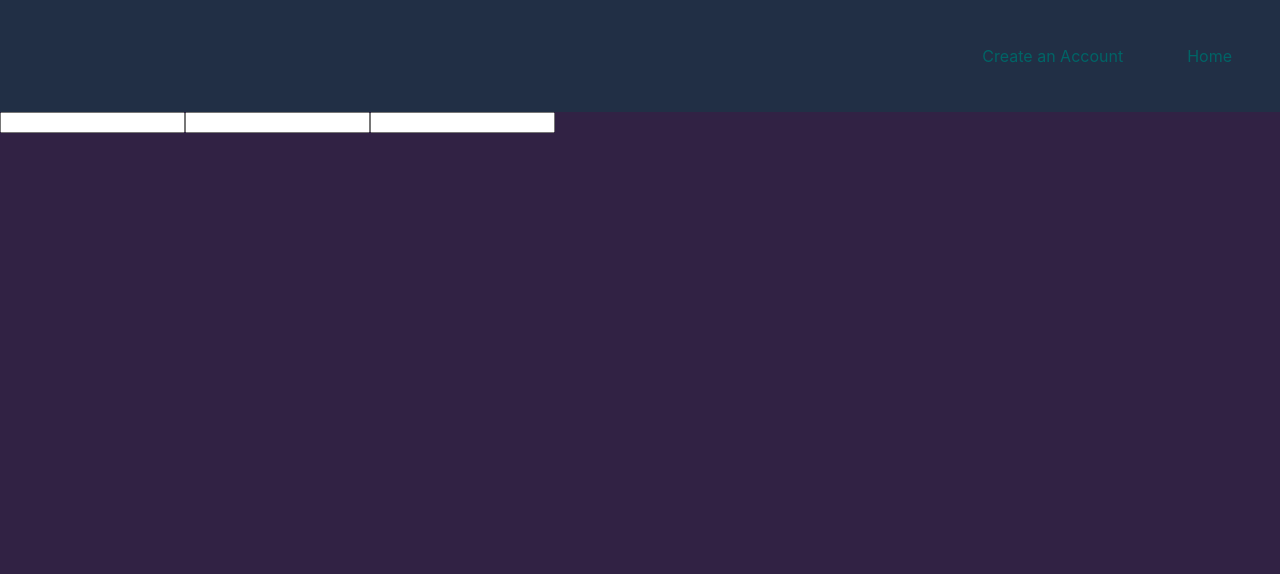
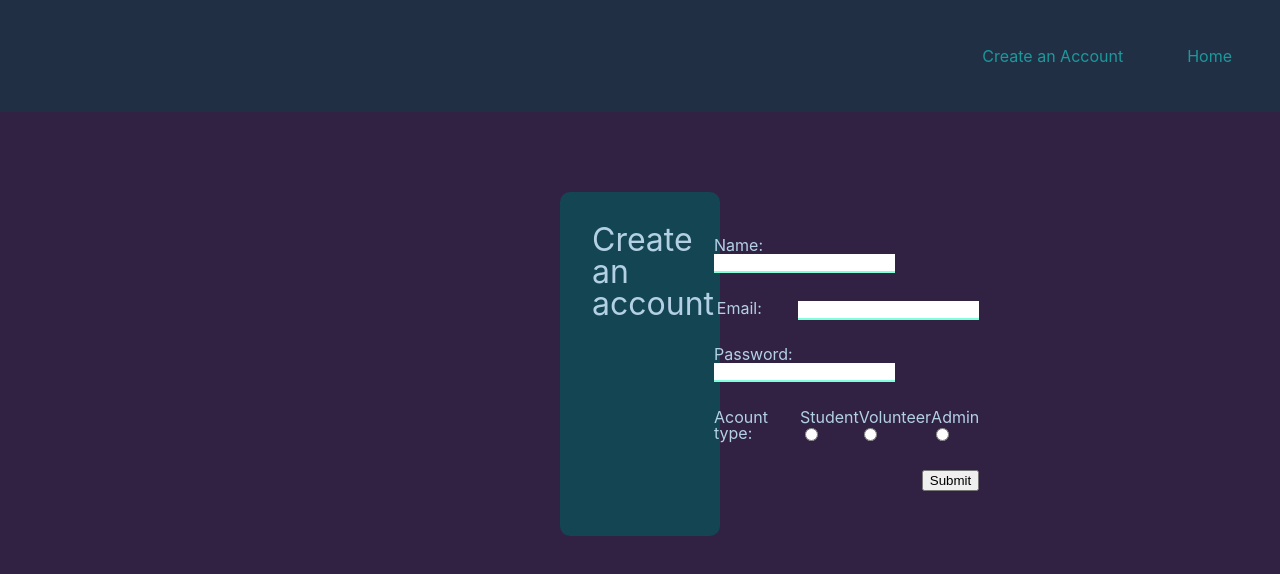
Before and after one commit to eg180/school-in-the-cloud, a React (Create React App) app: page /signup in a window 1280 px wide. Shown: the top 574 px of the page. Built offline with nearby package versions, Linux system fonts and the light colour scheme.

Commit message:
changes to dashboard

```diff
--- a/src/App.css
+++ b/src/App.css
@@ -1,3 +1,4 @@
 .App {
   /* text-align: center; */
+
 }
--- a/src/components/SignUp.js
+++ b/src/components/SignUp.js
@@ -1,25 +1,112 @@
 import React from 'react'
+import styled from 'styled-components';
+
+const FormContainerDiv = styled.div`
+    padding: 2rem;
+    background-color: #144552;
+    display: flex;
+    justify-content: space-around;
+    align-items: stretch;
+    min-height: 35vh;
+    border-radius: 10px;
+    margin: 5rem 35rem 5rem 35rem;
+    p {
+        font-size: 2rem;
+    }
+`;
+
+const RadioContainerDiv = styled.div`
+    display: flex;
+`;
+
+
+const StyledForm = styled.form`
+    .label-tag {
+        margin-right: 2rem;
+    }
+    display: flex;
+    flex-direction: column;
+    align-items: flex-end;
+    justify-content: space-around;
+    input {
+        /* background-color: #f0efeb; */
+        outline: 0;
+        border-width: 0 0 2px;
+        border-color: #80ffdb;
+    }
+    span {
+        margin-right: 2rem;
+    }
+`;
+
+
+
+const doSomething = (e) => {
+    e.preventDefault()
+    console.log('I love Delphy')
+}
 
 export default function SignUp() {
     return (
-        <div>
-            <form>
+        <FormContainerDiv>
+            <p>Create an account</p>
+            <StyledForm>
+                <label> <span>Name: </span>
                     <input
                     name="username"
                     type="text"
                     />
+                </label>
 
+                <label> <span>Email: </span>
                     <input
                     name="email"
                     type="email"
                     />
+                </label>
 
+                <label><span>Password: </span>
                     <input
                     name="password"
                     type="password"
                     />
-            </form>
+                </label>
+                <RadioContainerDiv>
+                    <span>Acount type: </span>
+                        <div>
+                            <label> Student
+                                <input
+                                name="accounttype"
+                                type="radio"
+                                id="student"
+                                value="student"
+                                />
+                            </label>
+                        </div>
+                        <div>
+                            <label> Volunteer
+                                <input
+                                name="accounttype"
+                                type="radio"
+                                id="volunteer"
+                                value="volunteer"
+                                />
+                            </label>
+                        </div>
+                        <div>
+                            <label> Admin
+                                <input
+                                name="accounttype"
+                                type="radio"
+                                id="admin"
+                                value="admin"
+                                />
+                            </label>
+                        </div>
+                </RadioContainerDiv>
+                <button onClick={doSomething}>Submit</button>
+            </StyledForm>
 
-        </div>
+        </FormContainerDiv>
     )
 }
--- a/src/index.css
+++ b/src/index.css
@@ -31,20 +31,20 @@ footer, header, hgroup, menu, nav, section {
 body {
   background-color: #312244;
   line-height: 1;
-  color: grey;
+  color: rgb(180, 209, 228);
 }
 
 a {
   text-decoration: none;
-  color: #006466;
+  color: #1b999b;
 }
 
 a:visited {
-  color: #006466;
+  color: #239c9e;
 }
 
 a:hover {
-  color: #0e989b;
+  color: #28c9cc;
 }
 
 ol, ul {
--- a/src/store/reducers/index.js
+++ b/src/store/reducers/index.js
@@ -1,8 +1,9 @@
 const initialState = {
-    admin: false,
-    student: false,
-    volunteer: false
-};
+    accounttype: {
+        admin: false,
+        student: false,
+        volunteer: false
+}};
 
 export const accountReducer = (state = initialState, action) => {
     switch (action.type) {
```
Also changed, not shown: src/components/Dashboard.js (added, +10 -0 lines). Lines whose indentation alone changed are shown as unchanged.
